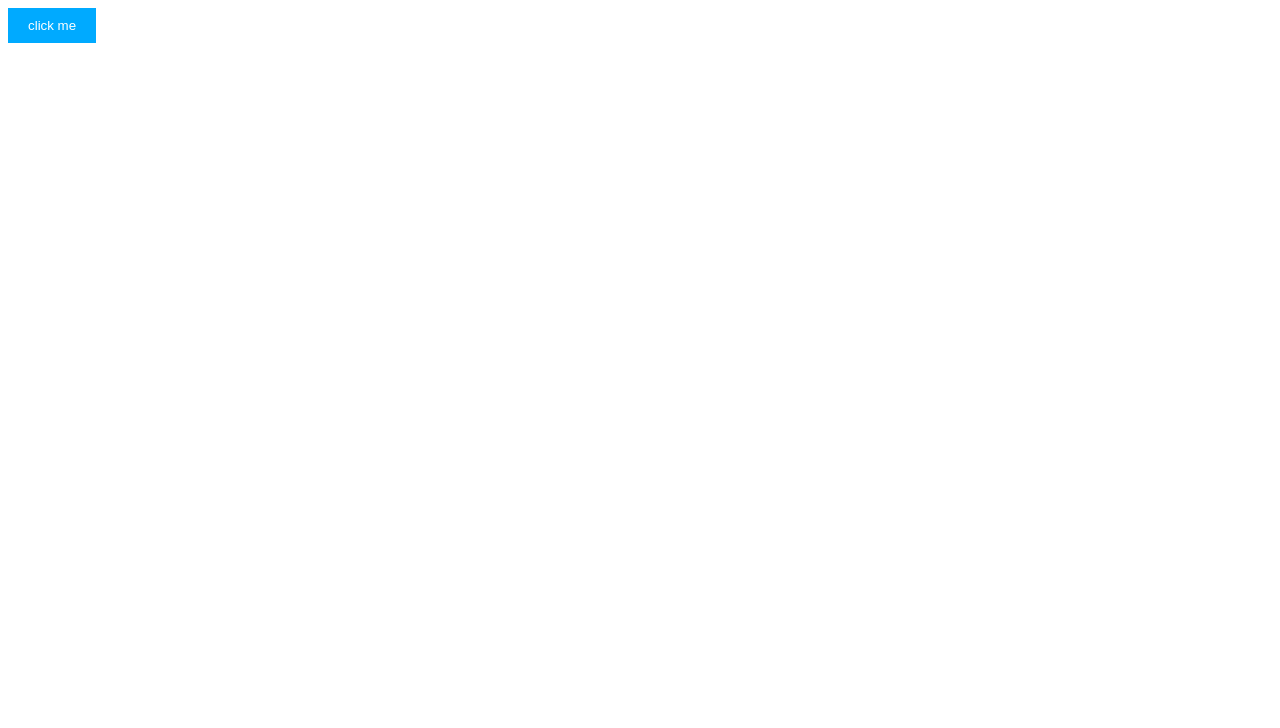
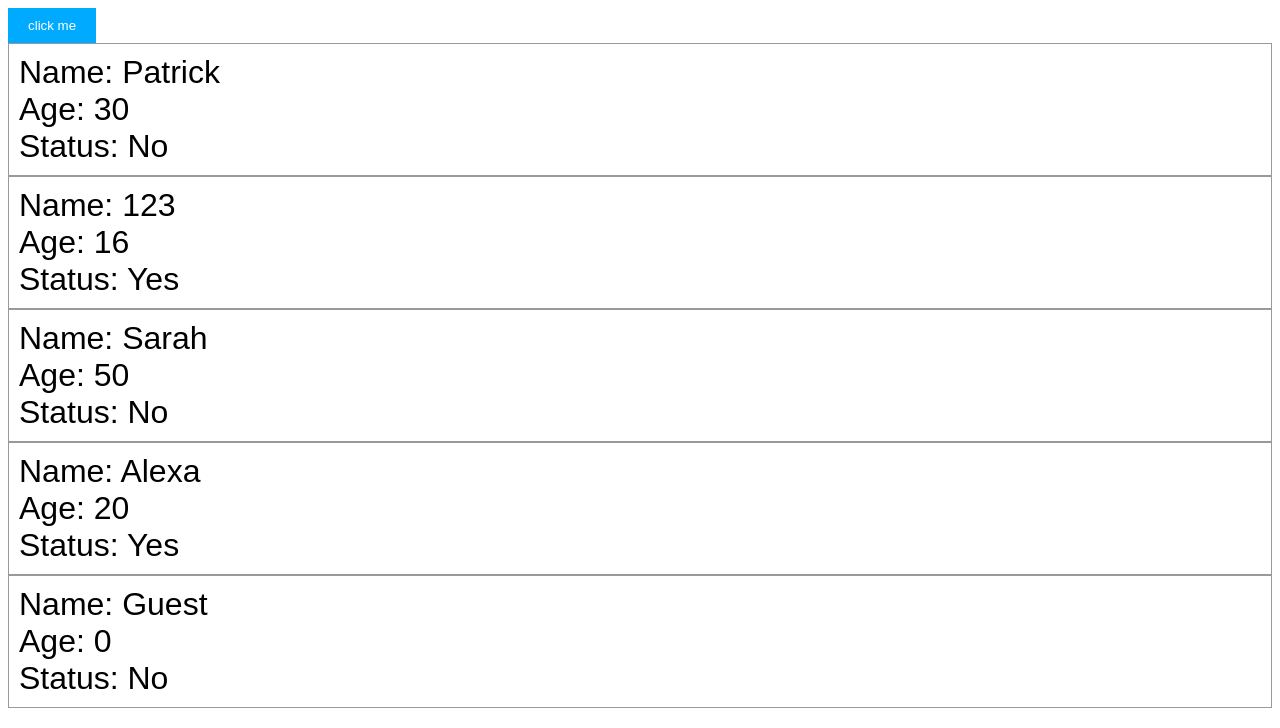
Before and after one commit to DavidMarkNjogu/my-react-app, a React (Vite) app: page / in a window 1280 px wide. Shown: the top 728 px of the page. Built offline with nearby package versions, Linux system fonts and the light colour scheme.

Commit message:
Props, prop types and default props

```diff
--- a/src/App.jsx
+++ b/src/App.jsx
@@ -1,5 +1,6 @@
 import Card from "./Card"
 import Button from "./button"
+import Student from "./Student"
 
 //Css options:
 /*
@@ -11,6 +12,11 @@ function App() {
     return(
       <>
       <Button/>
+      <Student name = "Patrick" age = "30" isStudent = {false}/>
+      <Student name={123} age="16" isStudent={true}/>
+      <Student name="Sarah" age="50" isStudent={false}/>
+      <Student name="Alexa" age="20" isStudent={true}/>
+      <Student/>
       </>
     )
 }
--- /dev/null
+++ b/src/Student.jsx
@@ -0,0 +1,35 @@
+//js object - props
+// propTypes = a mechanism that ensures the passed vaue is of the right datatype eg. propTypes.number
+import PropTypes from 'prop-types'
+// function Student(props){
+
+//     return(
+//         <div className="student">
+//             <p>Name: {props.name}</p>
+//             <p>Age: {props.age}</p>
+//             <p>Status: {props.isStudent ? "Yes" : "No"}</p>
+//         </div>
+
+//     );
+// }
+
+// React shifted from the use of defaultProps, so it wouldn't work.
+function Student({ name = "Guest", age = 0, isStudent = false }) {
+    return(
+        <div className="student">
+            <p>Name: {name}</p>
+            <p>Age: {age}</p>
+            <p>Status: {isStudent ? "Yes" : "No"}</p>
+        </div>
+
+    );
+}
+Student.propTypes = {
+    name: PropTypes.string,
+    age: PropTypes.number,
+    isStudent: PropTypes.bool,
+};
+//NOTE: the datatypes strictness is not being enforced .
+//No reason found yet
+
+export default Student
--- a/src/index.css
+++ b/src/index.css
@@ -1,3 +1,13 @@
+.student{
+  font-family: Arial, Helvetica, sans-serif;
+  font-size: 2em;
+  padding: 10px;
+  border: 1px solid hsla(0, 0%, 50%, 0.8);
+
+}
+.student p{
+  margin: 0;
+}
 .button{
   background-color: hsl(200,100%,50%);
   color: white;
```
